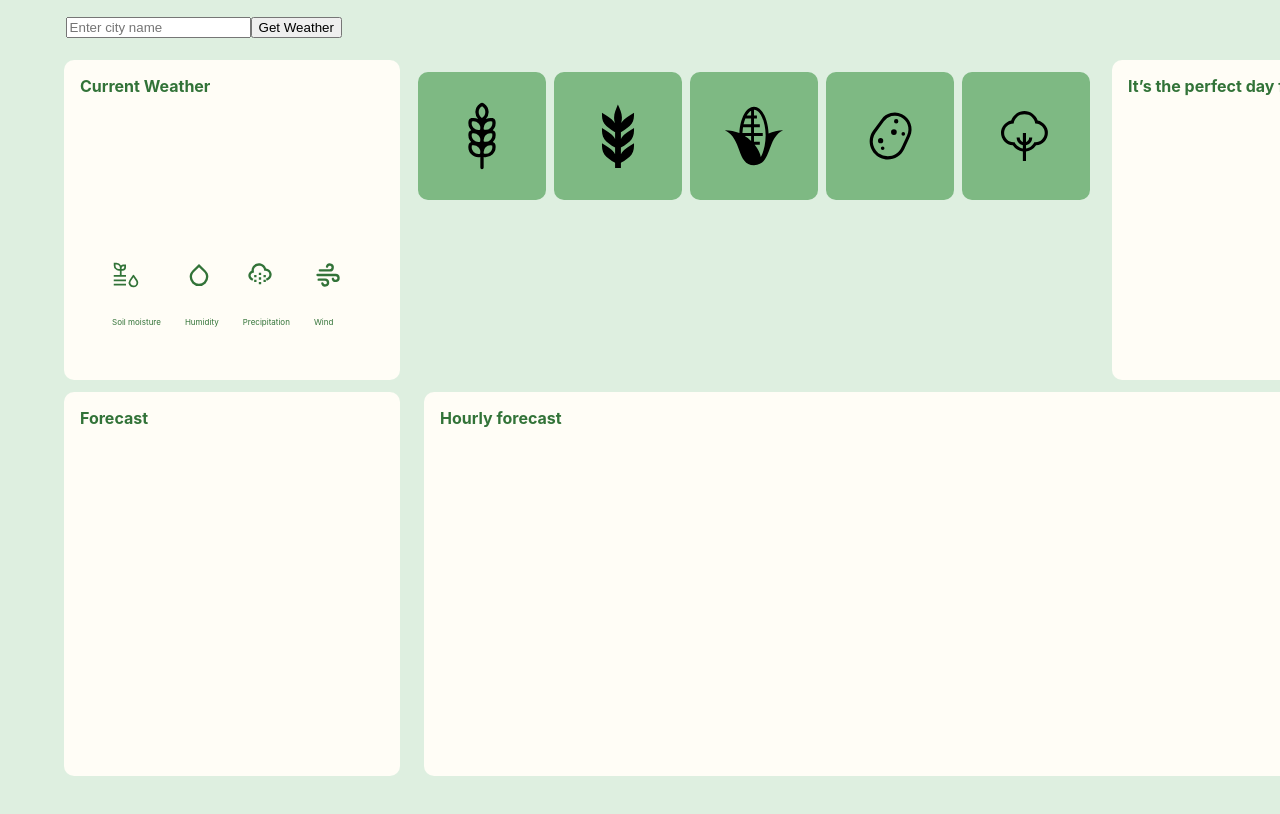
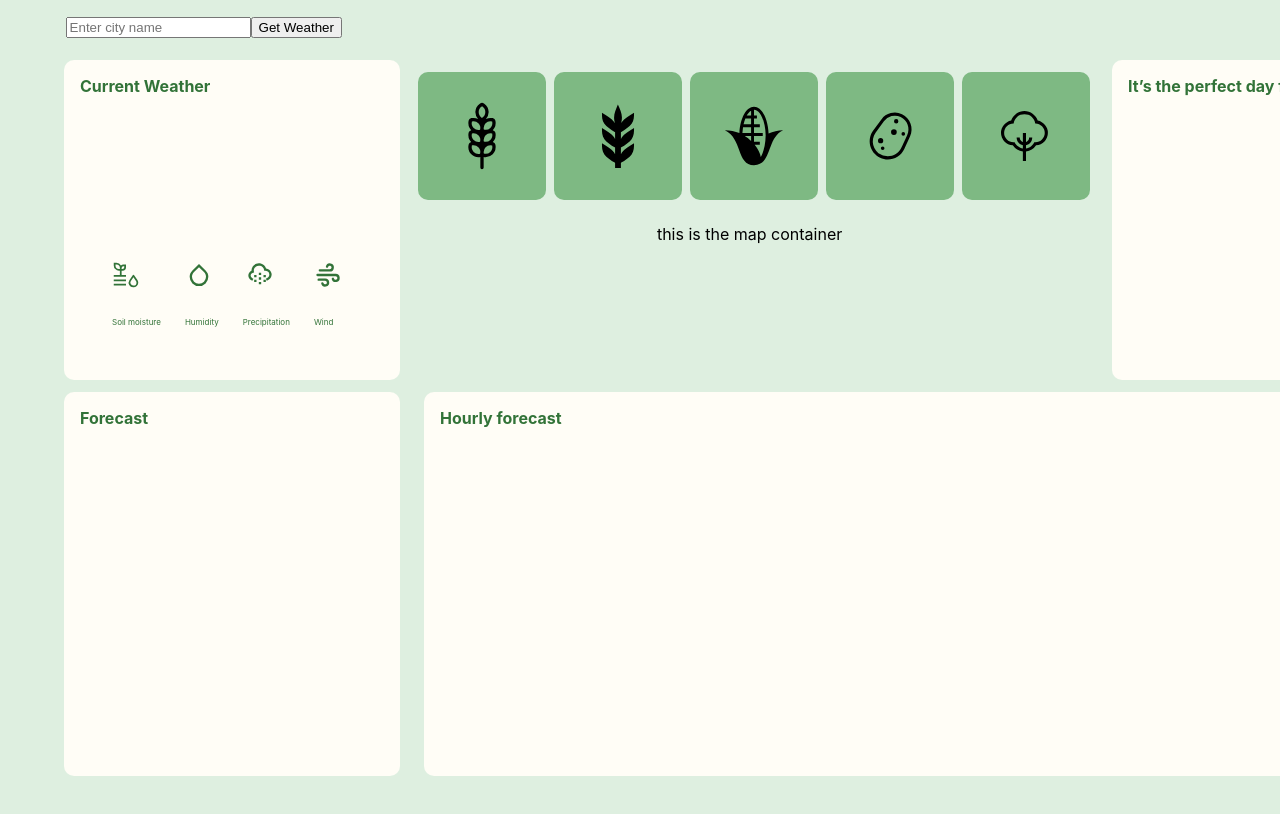
Before and after one commit to sana-siddiqui3/cropguardian, a React (Create React App) app: page / in a window 1280 px wide. Shown: the top 814 px of the page. Built offline with nearby package versions, Linux system fonts and the light colour scheme; the HTML template or start-up script is replaced by a standard one.

Commit message:
fixed map container

```diff
--- a/src/App.js
+++ b/src/App.js
@@ -95,7 +95,8 @@ function App() {
         </div>
       </div>
 
-      <div className="crop-container">
+      <div className = "mid-container">
+       <div className="crop-container">
           <div className="crop" onClick={() => handleCropClick('Wheat')}>
             <CircumWheat width={80} height={90} />
           </div>
@@ -110,8 +111,14 @@ function App() {
           </div>
           <div className="crop" onClick={() => handleCropClick('Cotton')}>
             <FluentMdl2Cotton width={50} height={100} />
-          </div>
+         </div>
+        </div>
+        <div className ="map-container">
+          <p>this is the map container</p>
+        </div>
       </div>
+
+
 
       {selectedCrop && (
         <div className="crop-popout">
--- a/src/index.css
+++ b/src/index.css
@@ -12,25 +12,29 @@ code {
     monospace;
 }
 
-.App .search{
+.App .search {
   position: absolute;
   z-index: 999;
 }
 
-.App{
+.App {
   width: 200vh;
   min-height: 100vh;
   padding: 1rem;
   background-color: rgb(222, 239, 224);
 }
 
-.App .weather-main, .App .soil, .App .map, .App .hour, .App .forcast{
+.App .weather-main,
+.App .soil,
+.App .map,
+.App .hour,
+.App .forcast {
   text-align: left;
   border-radius: 10px;
   background-color: rgb(255, 253, 246);
 }
 
-.App .weather-main{
+.App .weather-main {
   position: absolute;
   width: 21rem;
   height: 20rem;
@@ -38,22 +42,25 @@ code {
   margin-left: 3rem;
 }
 
-.App .weather-main .main-title, .App .forcast .forcast-title, .App .soil .soil-title, .App .hour .hourlyforcast-title {
+.App .weather-main .main-title,
+.App .forcast .forcast-title,
+.App .soil .soil-title,
+.App .hour .hourlyforcast-title {
   color: rgb(50, 115, 56);
   font-weight: bold;
   margin-left: 1rem;
 }
 
-.main-temp{
+.main-temp {
   position: absolute;
   color: rgb(50, 115, 56);
-  font-weight:450;
+  font-weight: 450;
   font-size: 4rem;
   margin-left: 14rem;
   margin-top: 25px;
 }
 
-.main-description{
+.main-description {
   color: rgb(50, 115, 56);
   margin-left: 14.5rem;
   margin-top: 115px;
@@ -83,15 +90,15 @@ code {
   justify-content: space-between;
 }
 
-.wind{
+.wind {
   padding-right: 21%;
 }
 
-.humidity{
+.humidity {
   padding-left: 18px;
 }
 
-.rain{
+.rain {
   padding-right: 4%;
 }
 
@@ -99,7 +106,7 @@ code {
   width: 80px;
 }
 
-.info-item >*{
+.info-item>* {
   margin-right: 1.5rem;
 }
 
@@ -107,7 +114,7 @@ code {
   color: #327338;
 }
 
-.App .forcast{
+.App .forcast {
   position: absolute;
   width: 21rem;
   height: 24rem;
@@ -117,7 +124,7 @@ code {
   top: 47%
 }
 
-.App .forcast .forcast-title{
+.App .forcast .forcast-title {
   color: rgb(50, 115, 56);
   font-weight: bold;
   margin-left: 1rem;
@@ -128,17 +135,18 @@ code {
   color: #327338;
 }
 
-.forecast-content{
+.forecast-content {
   display: flex;
-  justify-content:space-between;
+  justify-content: space-between;
   margin-left: 5rem;
   margin-right: 6.75rem;
   font-size: 0.8rem;
 }
 
-.days-weather-icon{
+.days-weather-icon {
   margin-top: -6px;
 }
+
 /*
 .App .crop1{
   background-color: rgb(126, 185, 131);
@@ -205,13 +213,28 @@ code {
   align-items: center;
 }
 */
+.App{
+  display: flex;
+}
+.App .mid-container {
+  display: flex;
+  flex-direction: column;
+  align-items: center;
+  position: absolute;
+  top: 9%;
+  margin-left: 24.6rem;
+
+}
 
 .App .crop-container {
-  position: absolute;
-  top: 9%;
   display: flex;
-  margin-left: 24.6rem;
-  align-items: center;
+}
+
+.App .map-container {
+  display: flex;
+  max-height: 23vh;
+  margin-top: 0.5rem;
+  overflow-y: auto;
 }
 
 .App .crop {
@@ -231,10 +254,12 @@ code {
   top: 50%;
   left: 50%;
   transform: translate(-50%, -50%);
-  background-color: rgba(0, 0, 0, 0.8); /* Adjust the background color and opacity */
+  background-color: rgba(0, 0, 0, 0.8);
+  /* Adjust the background color and opacity */
   width: 100%;
   height: 100%;
-  z-index: 9999; /* Ensure it appears on top of other content */
+  z-index: 9999;
+  /* Ensure it appears on top of other content */
 }
 
 .App .crop-popout-content {
@@ -242,13 +267,14 @@ code {
   top: 50%;
   left: 50%;
   transform: translate(-50%, -50%);
-  background-color: white; /* Adjust the background color */
+  background-color: white;
+  /* Adjust the background color */
   padding: 20px;
   border-radius: 8px;
   text-align: center;
 }
 
-.map{
+.map {
   width: 42rem;
   height: 10.5rem;
   margin-left: 25.5rem;
@@ -256,7 +282,7 @@ code {
   top: 69%;
 }
 
-.App .soil{
+.App .soil {
   position: absolute;
   width: 17rem;
   height: 20rem;
@@ -264,7 +290,7 @@ code {
   top: 7.5%
 }
 
-.App .hour{
+.App .hour {
   width: 60rem;
   height: 24rem;
   margin-top: 1rem;
@@ -274,5 +300,6 @@ code {
 }
 
 .form-container {
-  margin-left: 3.1rem; /* Align the content to the right */
+  margin-left: 3.1rem;
+  /* Align the content to the right */
 }
```
